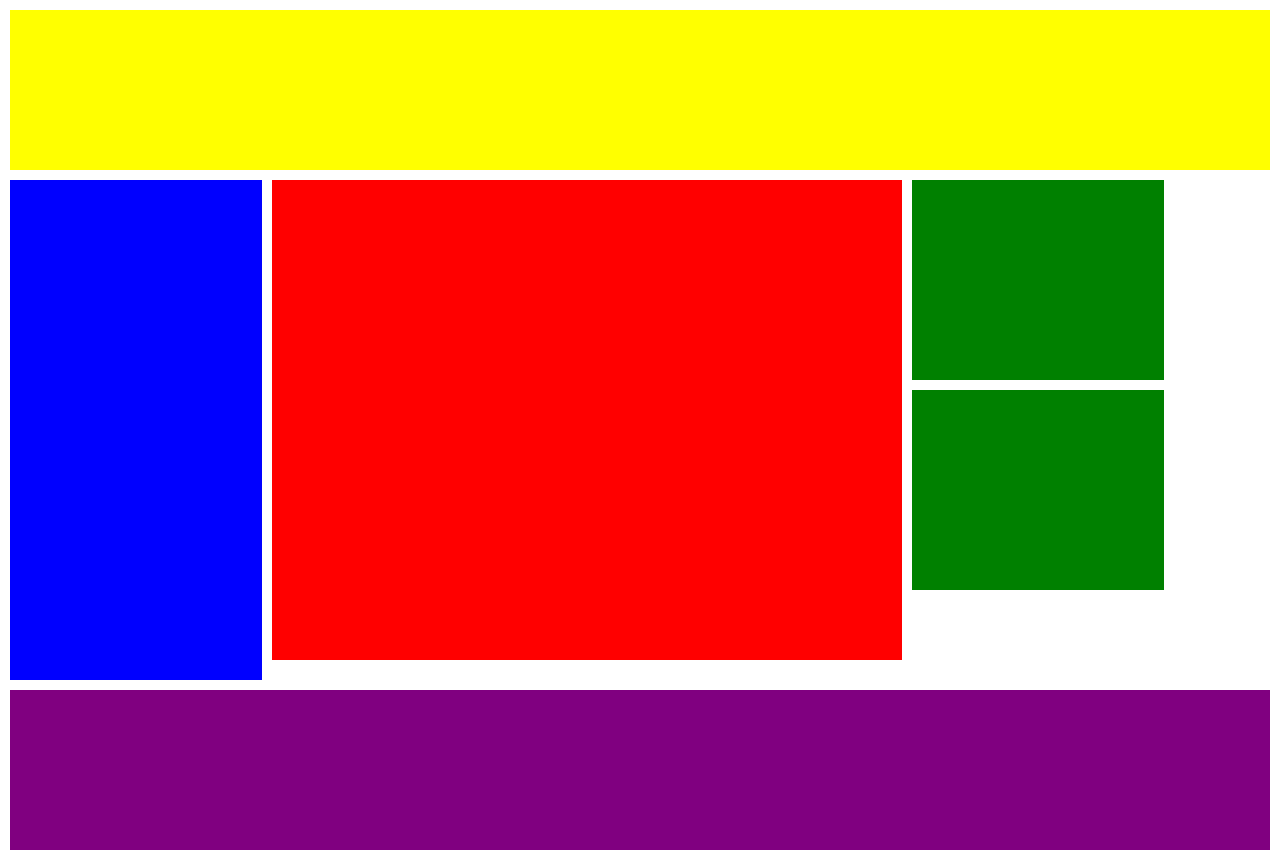
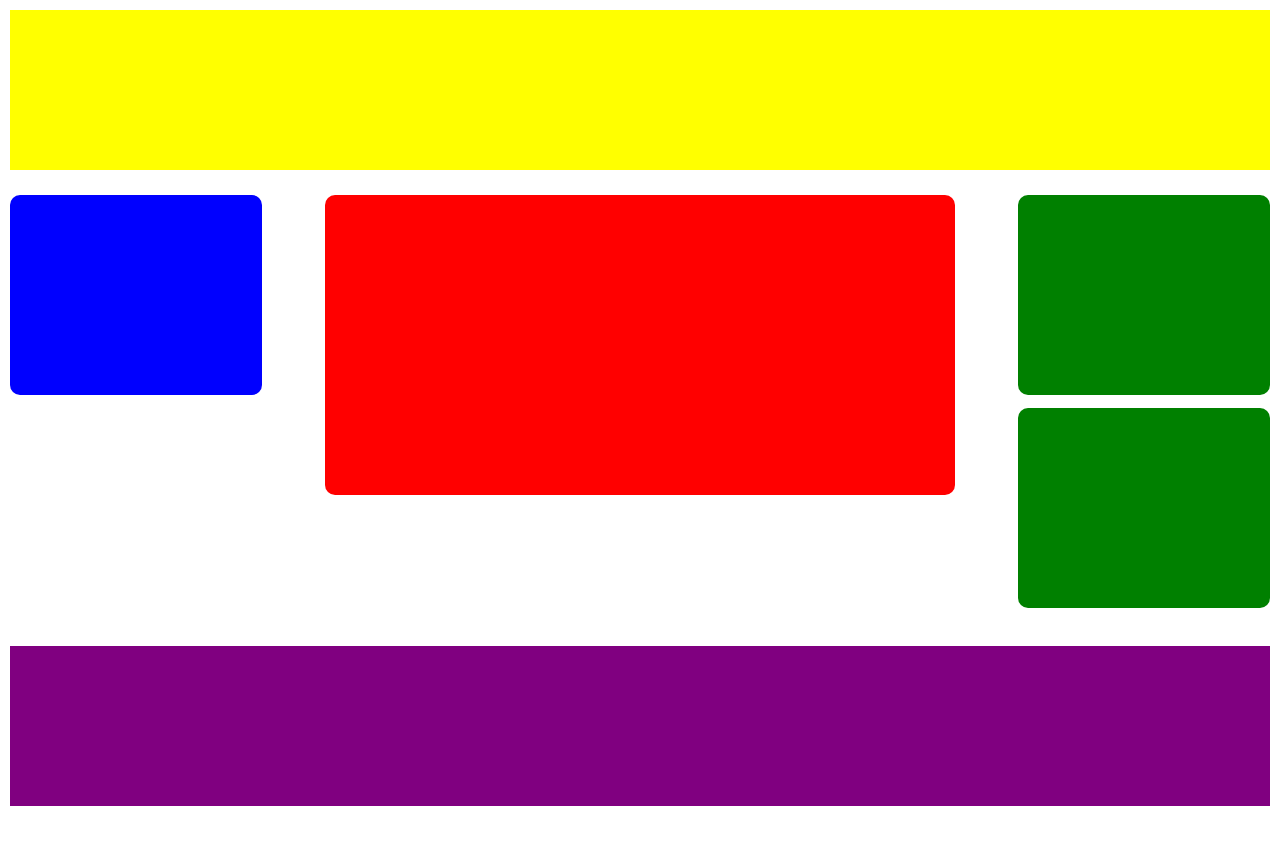
Before and after one commit to MartinFrancesco/htmlcss-struttura-wp, a plain HTML site: page index.html in a window 1280 px wide. After the commit the page ends 816 px from the top, so only its background shows below. Drawn offline with Linux system fonts and the light colour scheme.

Commit message:
refactoring

```diff
--- a/css/style.css
+++ b/css/style.css
@@ -9,10 +9,9 @@ body {
   margin: 10px;
 }
 
-.container {
-  margin-top: 10px;
-  margin-bottom: 10px;
-  width: 100%;
+main {
+  margin-top: 2%;
+  margin-bottom: 2%;
 }
 
 /* HEADER */
@@ -22,40 +21,38 @@ body {
 }
 
 /* MAIN CONTENT */
-.left {
-  width: 20%;
-  height: 500px;
-  background: blue;
-  float: left;
-}
-
-.center {
-  width: 50%;
-  height: 60vh;
-  margin: 0 10px;
-  background: red;
-  float: left;
-}
-
-.right1 {
-  width: 20%;
-  height: 200px;
-  background: green;
-  float: left;
-}
-
-.right2 {
-  width: 20%;
-  height: 200px;
-  margin-top: 10px;
-  background: green;
-  float: left;
-}
-
-.clearfix::after {
+main::after,.col-right::after {
   clear: both;
   content: '';
   display: table;
+}
+.col {
+  float: left;
+  border-radius: 10px;
+}
+.col-left {
+  width: 20%;
+  height: 200px;
+  background: blue;
+}
+
+.col-center {
+  width: 50%;
+  height: 300px;
+  margin: 0 5%;
+  background: red;
+}
+
+.col-right{
+  width: 20%;
+}
+
+.col-right1,.col-right2 {
+  width: 100%;
+  height: 200px;
+  margin-bottom: 5%;
+  border-radius: 10px;
+  background: green;
 }
 
 /* FOOTER */
--- a/index.html
+++ b/index.html
@@ -16,21 +16,21 @@
 
     <!-- main content -->
    <main>
-     <div class="container clearfix">
+
     <!-- colonna sx -->
-     <div class="left">
+       <div class="col-left col">
        </div>
     <!-- colonna centrale -->
-     <div class="center">
+       <div class="col-center col">
        </div>
     <!-- colonna dx -->
-
-       <div class="right1">
+       <div class="col-right col">
+         <div class="col-right1">
+         </div>
+        <div class="col-right2">
+        </div>
       </div>
 
-       <div class="right2">
-       </div>
-     </div>
     </main>
 
     <!-- footer -->
```
Lines whose indentation alone changed are shown as unchanged.
